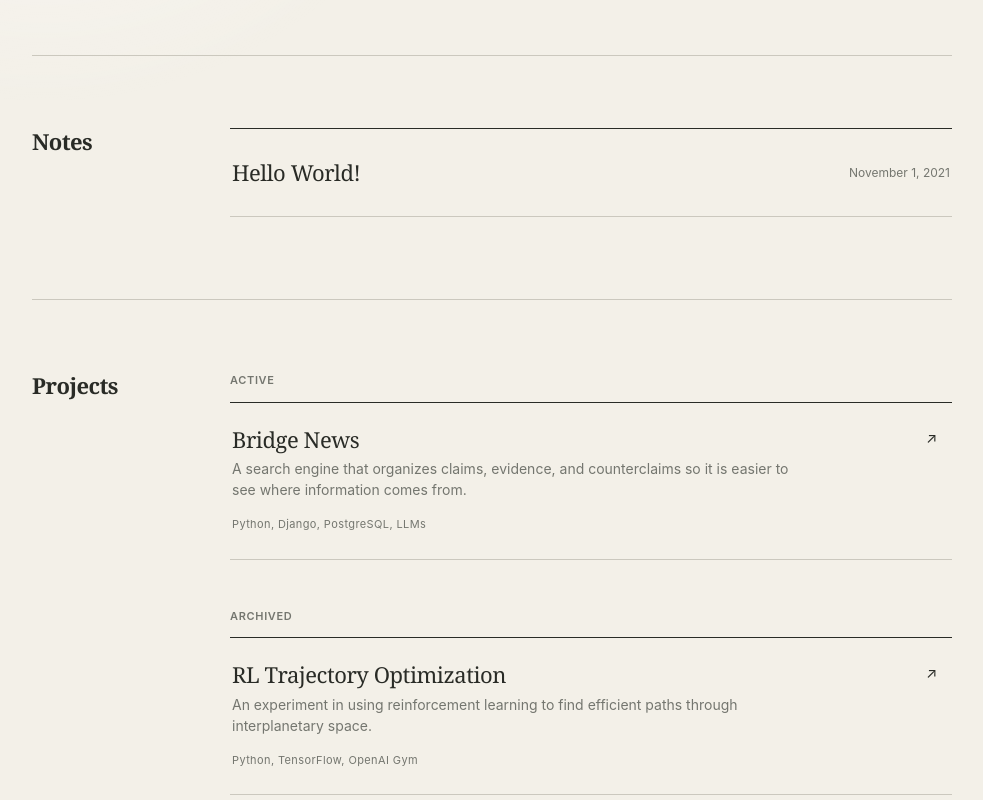
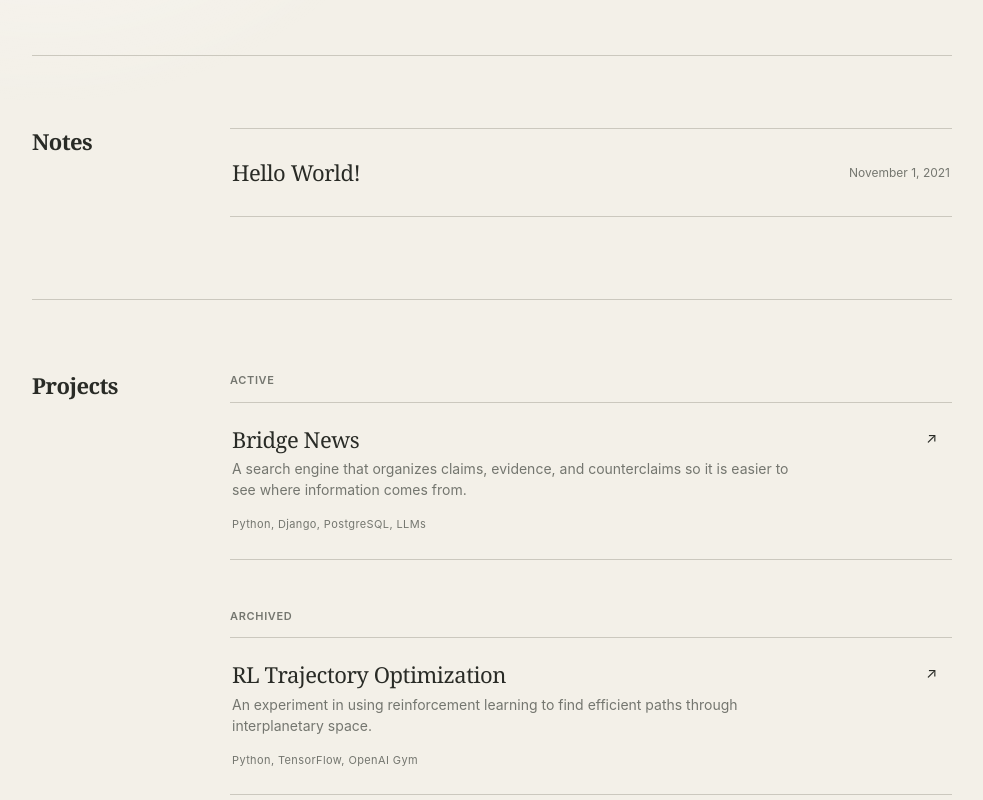
Before and after one commit to byronbenharris/portfolio, a Next.js app: page / in a window 1280 px wide. Shown: the part 480-1280 px from the top of the page, without its empty margins (148-1131 px from the left). Built offline with nearby package versions, Linux system fonts and the light colour scheme.

Commit message:
add bridge

```diff
--- a/styles/home.module.css
+++ b/styles/home.module.css
@@ -102,7 +102,7 @@
 }
 
 .notes {
-  border-top: 1px solid var(--ink);
+  border-top: 1px solid var(--line);
 }
 
 .note {
@@ -154,7 +154,7 @@
 }
 
 .projects {
-  border-top: 1px solid var(--ink);
+  border-top: 1px solid var(--line);
 }
 
 .project {
```
